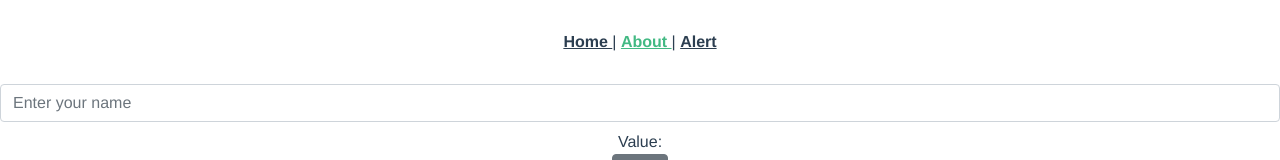
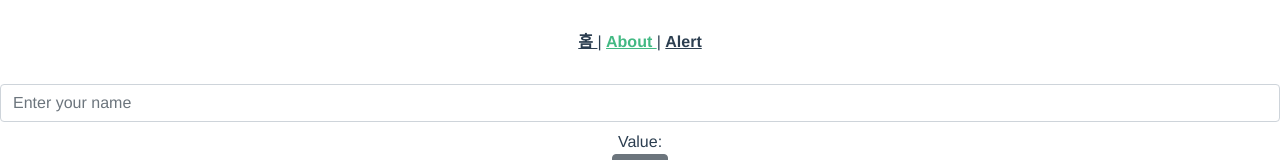
Before and after one commit to jentleoh/VP, a Vue app: page /about in a window 1280 px wide. Shown: the top 160 px of the page. Built offline with nearby package versions, Linux system fonts and the light colour scheme.

Commit message:
한글 홈으로

```diff
--- a/src/App.vue
+++ b/src/App.vue
@@ -2,7 +2,7 @@
   <div id="app">
     <div id="nav">
       <router-link to="/">
-        Home
+        홈
       </router-link> |
       <router-link to="/about">
         About
```
